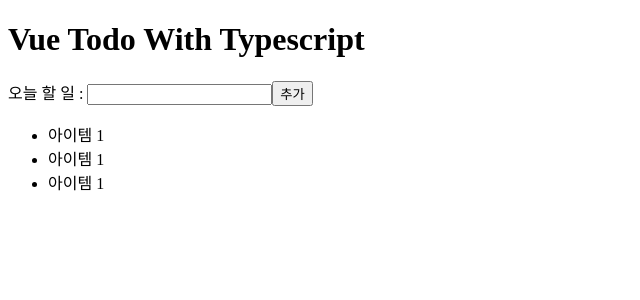
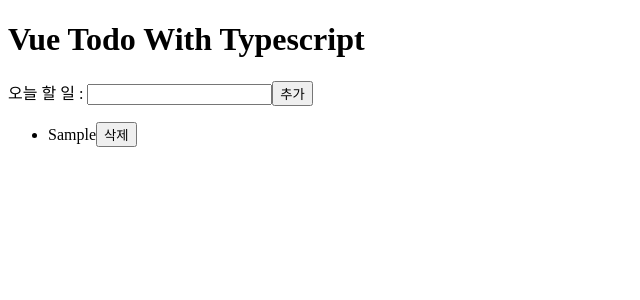
Before and after one commit to hyunnnn98/Vue.js-learn-TypeScript, a Vue app: page / in a window 1280 px wide. Both pictures are taken after typing "Sample" into the empty fields and a click on the button "추가". Shown: the top 300 px of the page, without its empty margins (0-640 px from the left). Built offline with nearby package versions, Linux system fonts and the light colour scheme.

Commit message:
localStorage를 활용한 할 일 조회, 삭제 API 설계 및 구현

```diff
--- a/src/App.vue
+++ b/src/App.vue
@@ -11,9 +11,13 @@
       ></TodoInput>
       <div>
         <ul>
-          <TodoListItem />
-          <TodoListItem />
-          <TodoListItem />
+          <TodoListItem
+            v-for="(todo, index) in todoItems"
+            :key="index"
+            :todo="todo"
+            :todoIndex="index"
+            @delete="deleteTodoItem"
+          />
         </ul>
       </div>
     </main>
@@ -64,6 +68,11 @@
     fetchTodoItems() {
       this.todoItems = storage.fetch();
     },
+    deleteTodoItem(todoIndex: number) {
+      this.todoItems.splice(todoIndex, 1);
+
+      storage.save(this.todoItems);
+    },
   },
   created() {
     this.fetchTodoItems();
--- a/src/components/TodoListItem.vue
+++ b/src/components/TodoListItem.vue
@@ -1,11 +1,30 @@
 <template>
-  <li>아이템 1</li>
+  <li>
+    <span>{{ todo }}</span>
+    <button @click="deleteTodoItem">삭제</button>
+  </li>
 </template>
 
 <script lang="ts">
 import Vue from 'vue';
 
-export default Vue.extend({});
+export default Vue.extend({
+  props: {
+    todo: {
+      type: String,
+      default: '',
+    },
+    todoIndex: {
+      type: Number,
+      default: 0,
+    },
+  },
+  methods: {
+    deleteTodoItem() {
+      this.$emit('delete', this.todoIndex);
+    },
+  },
+});
 </script>
 
 <style scoped></style>
```
